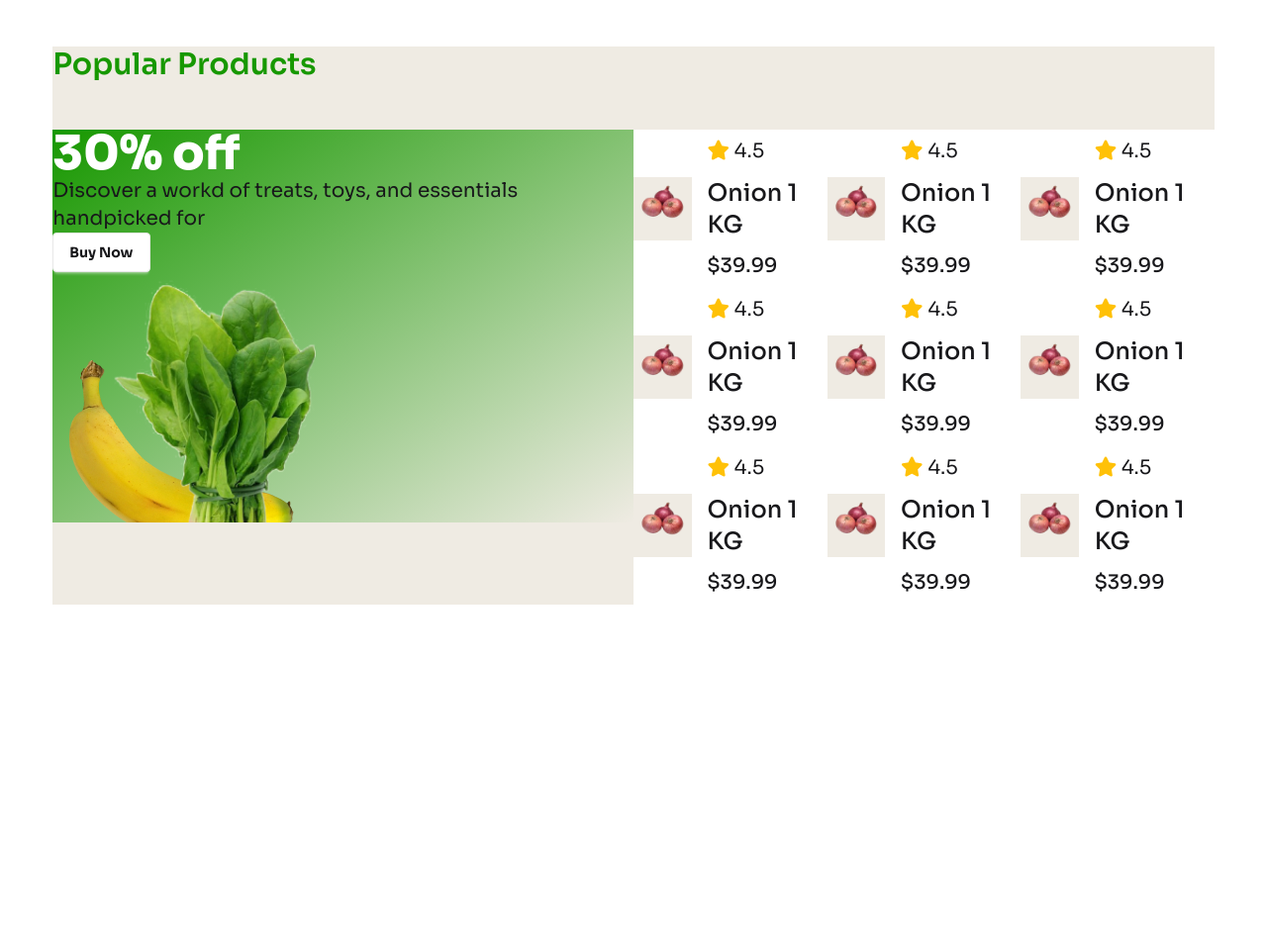
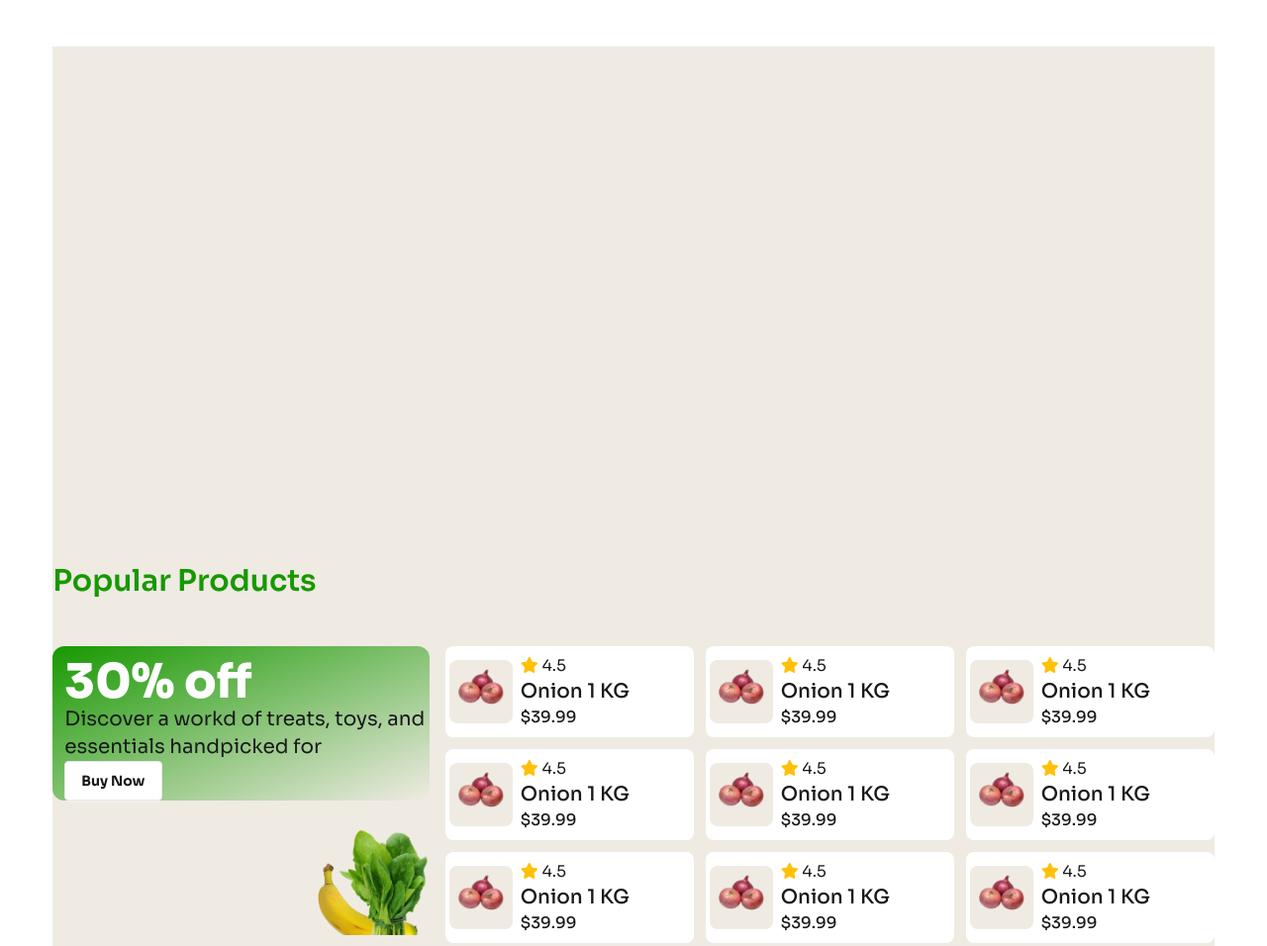
Before and after one commit to programmarimran/assignment3-0002, a plain HTML site: page index.html in a window 1280 px wide. Shown: the part 1820-2776 px from the top of the page at 99% size. Before the commit the page ends 2431 px from the top, so only its background shows below. Drawn offline with nearby package versions, Linux system fonts and the light colour scheme.

Commit message:
added a some responsive

```diff
--- a/index.html
+++ b/index.html
@@ -75,7 +75,7 @@
         </div>
         <div class="navbar-end">
 
-         <div class="hidden md:block">
+         <div class="hidden lg:block">
           <button class="btn btn-ghost btn-circle">
             <i class="fa-solid fa-magnifying-glass"></i>
           </button>
@@ -84,14 +84,14 @@
           </button>
          </div>
 
-           <div class="flex justify-between gap-1 hidden md:block">
+           <div class="flex justify-between gap-1 hidden lg:block">
              <button class="btn btn-outline border border-btn-color">Login</button>
              <button class="btn btn-success bg-btn-color border-none py-4">Register</button>
            </div>
 
-         <div class="dropdown md:hidden">
+         <div class="dropdown lg:hidden">
           <div tabindex="0" role="button" class="btn btn-ghost btn-circle">
-            <i class="fa-solid fa-bars lg:hidden"></i>
+            <i class="fa-solid fa-bars lg:hidden text-4xl font-bold "></i>
           </div>
           <ul
             tabindex="0"
@@ -154,113 +154,116 @@
       </section>
       <!-- Popular Products -->
        <section class="bg-[#EFEBE3]">
-        <div class="max-w-screen-xl mx-auto">
+        <div class="max-w-screen-xl mx-auto py-[522px]">
           <h1 class="font-semibold text-3xl text-btn-color mb-12">Popular Products</h1>
-          <div class="grid grid-cols-2">
-           <!-- big cardd -->
-           <div class="">
-              <div class="bg-gradient-to-br from-btn-color ">
-              <div>
+          <div class="grid grid-cols-12 gap-4">
+           <!-- big card -->
+           <div class="col-span-4 relative">
+              <div class="bg-gradient-to-br from-btn-color rounded-xl">
+              <div class="pt-3 pl-3">
                  <h1 class="font-extrabold text-5xl text-white">30% off</h1>
                  <p class="font-normal text-xl text-text-color">Discover a workd of treats, toys, and essentials handpicked for</p>
                  <button class="btn bg-white font-bold text-text-color">Buy Now</button>
               </div>
-              <div>
-                 <img src="./c2-assets/vegetable-offer.png" alt="">
+              <div class="absolute bottom-0 right-0 w-[120px] h-[120px]">
+                 <img class="w-50%" src="./c2-assets/vegetable-offer.png" alt="">
               </div>
               </div>
            </div>
            <!-- small cards -->
-            <div class="grid grid-cols-3">
-              <div class="flex justify-center items-center py-2 gap-4 bg-[#FFFFFF]">
-                <div class="bg-[#EFEBE3] h-16 w-16">
-                  <img class="w70%" src="./c2-assets/image 43.png" alt="">
+            <div class="col-span-8">
+              <div class="grid grid-cols-3 gap-3">
+                <div class="flex gap-2 items-center py- rounded-lg  bg-[#FFFFFF]">
+                  <div class="bg-[#EFEBE3] rounded-lg h-16 w-16 ml-1">
+                    <img class="w-70%" src="./c2-assets/image 43.png" alt="">
                   </div>
-                <div class="space-y-3">
-                  <p class="font-normal text-xl text-text-color"><i class="fa-solid fa-star text-[#FFC107]"></i> 4.5</p>
-                  <h1 class="font-medium text-2xl text-text-color">Onion 1 KG</h1>
-                  <h3 class="font-medium text-xl text-text-color">$39.99</h3>
+                  <div class="py-2">
+                    <p class="font-normal text-[16px] text-text-color"><i class="fa-solid fa-star text-[#FFC107]"></i> 4.5</p>
+                    <h1 class="font-medium text-xl text-text-color">Onion 1 KG</h1>
+                    <h3 class="font-medium text-[16px] text-text-color">$39.99</h3>
                   </div>
                 </div>
-              <div class="flex justify-center items-center py-2 gap-4 bg-[#FFFFFF]">
-                <div class="bg-[#EFEBE3] h-16 w-16">
-                  <img class="w70%" src="./c2-assets/image 43.png" alt="">
+                <div class="flex gap-2 items-center py- rounded-lg  bg-[#FFFFFF]">
+                  <div class="bg-[#EFEBE3] rounded-lg h-16 w-16 ml-1">
+                    <img class="w-70%" src="./c2-assets/image 43.png" alt="">
                   </div>
-                <div class="space-y-3">
-                  <p class="font-normal text-xl text-text-color"><i class="fa-solid fa-star text-[#FFC107]"></i> 4.5</p>
-                  <h1 class="font-medium text-2xl text-text-color">Onion 1 KG</h1>
-                  <h3 class="font-medium text-xl text-text-color">$39.99</h3>
+                  <div class="py-2">
+                    <p class="font-normal text-[16px] text-text-color"><i class="fa-solid fa-star text-[#FFC107]"></i> 4.5</p>
+                    <h1 class="font-medium text-xl text-text-color">Onion 1 KG</h1>
+                    <h3 class="font-medium text-[16px] text-text-color">$39.99</h3>
                   </div>
                 </div>
-              <div class="flex justify-center items-center py-2 gap-4 bg-[#FFFFFF]">
-                <div class="bg-[#EFEBE3] h-16 w-16">
-                  <img class="w70%" src="./c2-assets/image 43.png" alt="">
+                <div class="flex gap-2 items-center py- rounded-lg  bg-[#FFFFFF]">
+                  <div class="bg-[#EFEBE3] rounded-lg h-16 w-16 ml-1">
+                    <img class="w-70%" src="./c2-assets/image 43.png" alt="">
                   </div>
-                <div class="space-y-3">
-                  <p class="font-normal text-xl text-text-color"><i class="fa-solid fa-star text-[#FFC107]"></i> 4.5</p>
-                  <h1 class="font-medium text-2xl text-text-color">Onion 1 KG</h1>
-                  <h3 class="font-medium text-xl text-text-color">$39.99</h3>
+                  <div class="py-2">
+                    <p class="font-normal text-[16px] text-text-color"><i class="fa-solid fa-star text-[#FFC107]"></i> 4.5</p>
+                    <h1 class="font-medium text-xl text-text-color">Onion 1 KG</h1>
+                    <h3 class="font-medium text-[16px] text-text-color">$39.99</h3>
                   </div>
                 </div>
-              <div class="flex justify-center items-center py-2 gap-4 bg-[#FFFFFF]">
-                <div class="bg-[#EFEBE3] h-16 w-16">
-                  <img class="w70%" src="./c2-assets/image 43.png" alt="">
+                <div class="flex gap-2 items-center py- rounded-lg  bg-[#FFFFFF]">
+                  <div class="bg-[#EFEBE3] rounded-lg h-16 w-16 ml-1">
+                    <img class="w-70%" src="./c2-assets/image 43.png" alt="">
                   </div>
-                <div class="space-y-3">
-                  <p class="font-normal text-xl text-text-color"><i class="fa-solid fa-star text-[#FFC107]"></i> 4.5</p>
-                  <h1 class="font-medium text-2xl text-text-color">Onion 1 KG</h1>
-                  <h3 class="font-medium text-xl text-text-color">$39.99</h3>
+                  <div class="py-2">
+                    <p class="font-normal text-[16px] text-text-color"><i class="fa-solid fa-star text-[#FFC107]"></i> 4.5</p>
+                    <h1 class="font-medium text-xl text-text-color">Onion 1 KG</h1>
+                    <h3 class="font-medium text-[16px] text-text-color">$39.99</h3>
                   </div>
                 </div>
-              <div class="flex justify-center items-center py-2 gap-4 bg-[#FFFFFF]">
-                <div class="bg-[#EFEBE3] h-16 w-16">
-                  <img class="w70%" src="./c2-assets/image 43.png" alt="">
+                <div class="flex gap-2 items-center py- rounded-lg  bg-[#FFFFFF]">
+                  <div class="bg-[#EFEBE3] rounded-lg h-16 w-16 ml-1">
+                    <img class="w-70%" src="./c2-assets/image 43.png" alt="">
                   </div>
-                <div class="space-y-3">
-                  <p class="font-normal text-xl text-text-color"><i class="fa-solid fa-star text-[#FFC107]"></i> 4.5</p>
-                  <h1 class="font-medium text-2xl text-text-color">Onion 1 KG</h1>
-                  <h3 class="font-medium text-xl text-text-color">$39.99</h3>
+                  <div class="py-2">
+                    <p class="font-normal text-[16px] text-text-color"><i class="fa-solid fa-star text-[#FFC107]"></i> 4.5</p>
+                    <h1 class="font-medium text-xl text-text-color">Onion 1 KG</h1>
+                    <h3 class="font-medium text-[16px] text-text-color">$39.99</h3>
                   </div>
                 </div>
-              <div class="flex justify-center items-center py-2 gap-4 bg-[#FFFFFF]">
-                <div class="bg-[#EFEBE3] h-16 w-16">
-                  <img class="w70%" src="./c2-assets/image 43.png" alt="">
+                <div class="flex gap-2 items-center py- rounded-lg  bg-[#FFFFFF]">
+                  <div class="bg-[#EFEBE3] rounded-lg h-16 w-16 ml-1">
+                    <img class="w-70%" src="./c2-assets/image 43.png" alt="">
                   </div>
-                <div class="space-y-3">
-                  <p class="font-normal text-xl text-text-color"><i class="fa-solid fa-star text-[#FFC107]"></i> 4.5</p>
-                  <h1 class="font-medium text-2xl text-text-color">Onion 1 KG</h1>
-                  <h3 class="font-medium text-xl text-text-color">$39.99</h3>
+                  <div class="py-2">
+                    <p class="font-normal text-[16px] text-text-color"><i class="fa-solid fa-star text-[#FFC107]"></i> 4.5</p>
+                    <h1 class="font-medium text-xl text-text-color">Onion 1 KG</h1>
+                    <h3 class="font-medium text-[16px] text-text-color">$39.99</h3>
                   </div>
                 </div>
-              <div class="flex justify-center items-center py-2 gap-4 bg-[#FFFFFF]">
-                <div class="bg-[#EFEBE3] h-16 w-16">
-                  <img class="w70%" src="./c2-assets/image 43.png" alt="">
+                <div class="flex gap-2 items-center py- rounded-lg  bg-[#FFFFFF]">
+                  <div class="bg-[#EFEBE3] rounded-lg h-16 w-16 ml-1">
+                    <img class="w-70%" src="./c2-assets/image 43.png" alt="">
                   </div>
-                <div class="space-y-3">
-                  <p class="font-normal text-xl text-text-color"><i class="fa-solid fa-star text-[#FFC107]"></i> 4.5</p>
-                  <h1 class="font-medium text-2xl text-text-color">Onion 1 KG</h1>
-                  <h3 class="font-medium text-xl text-text-color">$39.99</h3>
+                  <div class="py-2">
+                    <p class="font-normal text-[16px] text-text-color"><i class="fa-solid fa-star text-[#FFC107]"></i> 4.5</p>
+                    <h1 class="font-medium text-xl text-text-color">Onion 1 KG</h1>
+                    <h3 class="font-medium text-[16px] text-text-color">$39.99</h3>
                   </div>
                 </div>
-              <div class="flex justify-center items-center py-2 gap-4 bg-[#FFFFFF]">
-                <div class="bg-[#EFEBE3] h-16 w-16">
-                  <img class="w70%" src="./c2-assets/image 43.png" alt="">
+                <div class="flex gap-2 items-center py- rounded-lg  bg-[#FFFFFF]">
+                  <div class="bg-[#EFEBE3] rounded-lg h-16 w-16 ml-1">
+                    <img class="w-70%" src="./c2-assets/image 43.png" alt="">
                   </div>
-                <div class="space-y-3">
-                  <p class="font-normal text-xl text-text-color"><i class="fa-solid fa-star text-[#FFC107]"></i> 4.5</p>
-                  <h1 class="font-medium text-2xl text-text-color">Onion 1 KG</h1>
-                  <h3 class="font-medium text-xl text-text-color">$39.99</h3>
+                  <div class="py-2">
+                    <p class="font-normal text-[16px] text-text-color"><i class="fa-solid fa-star text-[#FFC107]"></i> 4.5</p>
+                    <h1 class="font-medium text-xl text-text-color">Onion 1 KG</h1>
+                    <h3 class="font-medium text-[16px] text-text-color">$39.99</h3>
                   </div>
                 </div>
-              <div class="flex justify-center items-center py-2 gap-4 bg-[#FFFFFF]">
-                <div class="bg-[#EFEBE3] h-16 w-16">
-                  <img class="w70%" src="./c2-assets/image 43.png" alt="">
+                <div class="flex gap-2 items-center py- rounded-lg  bg-[#FFFFFF]">
+                  <div class="bg-[#EFEBE3] rounded-lg h-16 w-16 ml-1">
+                    <img class="w-70%" src="./c2-assets/image 43.png" alt="">
                   </div>
-                <div class="space-y-3">
-                  <p class="font-normal text-xl text-text-color"><i class="fa-solid fa-star text-[#FFC107]"></i> 4.5</p>
-                  <h1 class="font-medium text-2xl text-text-color">Onion 1 KG</h1>
-                  <h3 class="font-medium text-xl text-text-color">$39.99</h3>
+                  <div class="py-2">
+                    <p class="font-normal text-[16px] text-text-color"><i class="fa-solid fa-star text-[#FFC107]"></i> 4.5</p>
+                    <h1 class="font-medium text-xl text-text-color">Onion 1 KG</h1>
+                    <h3 class="font-medium text-[16px] text-text-color">$39.99</h3>
                   </div>
+                </div>
+
               </div>
             </div>
           </div>
```
Lines whose indentation alone changed are shown as unchanged.
